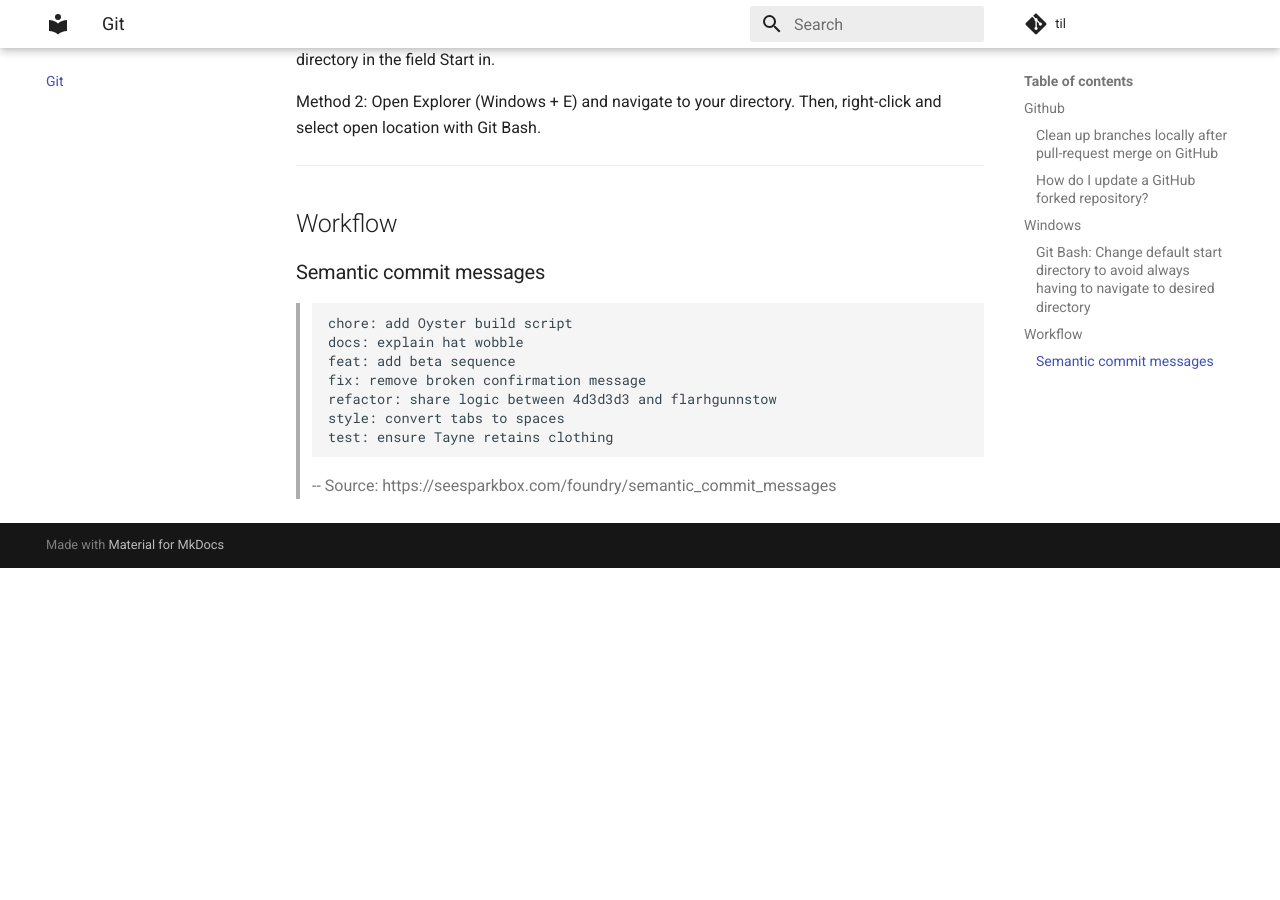
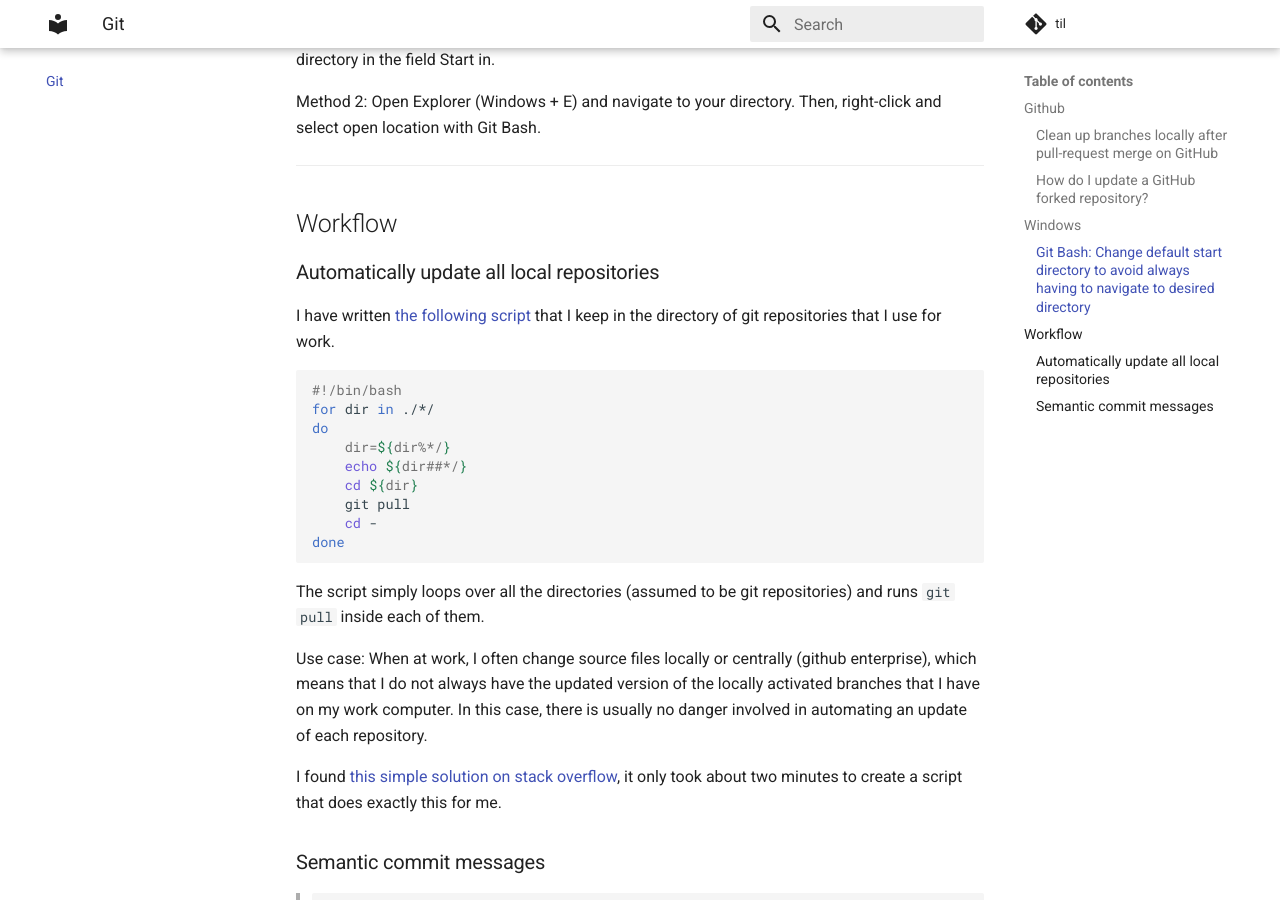
Before and after one commit to xidus/nts, an MkDocs documentation site: the page built from docs/git.md, in a window 1280 px wide and 900 px high, scrolled down 1483 px. Built offline with MkDocs 1.6.1 and Material for MkDocs 9.7.7, drawn with Linux system fonts in a browser that asks for light colours; comment, search, counter and statistics services are not loaded; before the commit the page ends 2051 px from its top, so only the background shows below that.

Commit message:
Adding git-pull-all.sh description.

````diff
--- a/docs/git.md
+++ b/docs/git.md
@@ -61,6 +61,29 @@ Method 2: Open Explorer (Windows + E) and navigate to your directory. Then, righ
 
 ## Workflow
 
+### Automatically update all local repositories
+
+I have written [the following script](assets/git-pull-all.sh) that I keep in the directory of git repositories that I use for work.
+
+```bash
+#!/bin/bash
+for dir in ./*/
+do
+    dir=${dir%*/}
+    echo ${dir##*/}
+    cd ${dir}
+    git pull
+    cd -
+done
+```
+
+The script simply loops over all the directories (assumed to be git repositories) and runs `git pull` inside each of them.
+
+Use case: When at work, I often change source files locally or centrally (github enterprise), which means that I do not always have the updated version of the locally activated branches that I have on my work computer. In this case, there is usually no danger involved in automating an update of each repository.
+
+I found [this simple solution on stack overflow](https://stackoverflow.com/questions/2107945/how-to-loop-over-directories-in-linux#2108296), it only took about two minutes to create a script that does exactly this for me.
+
+
 ### Semantic commit messages
 
 > ```
````
